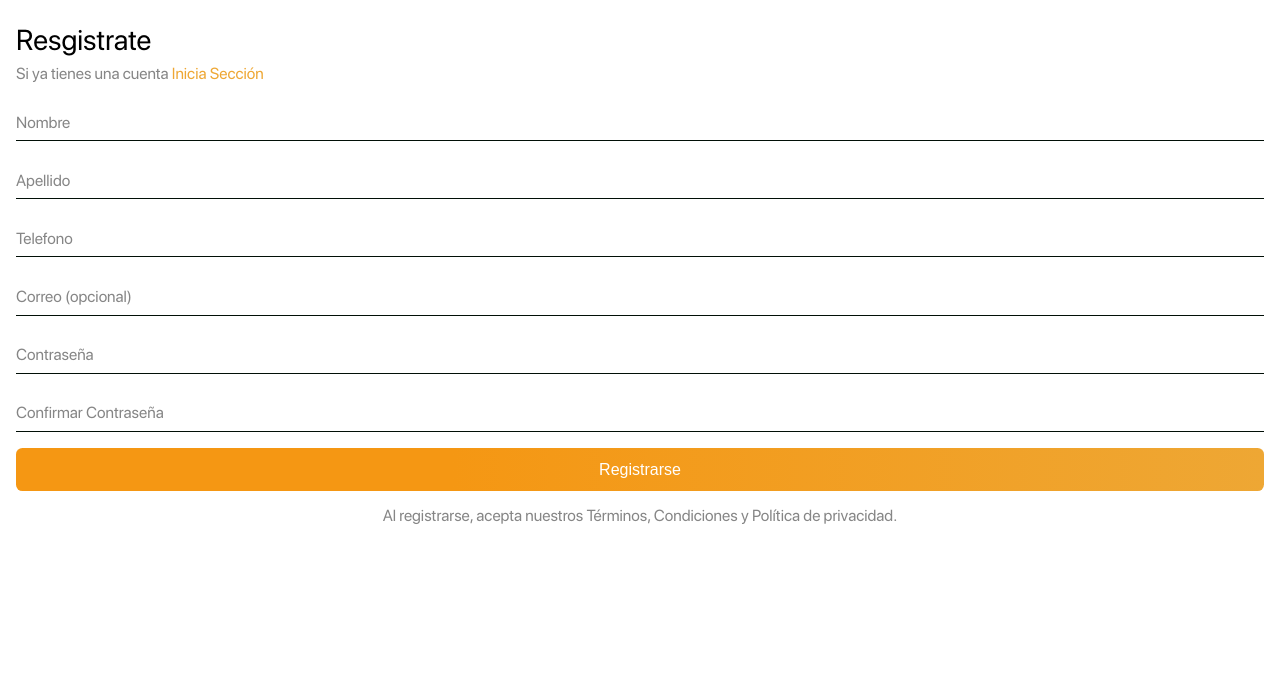
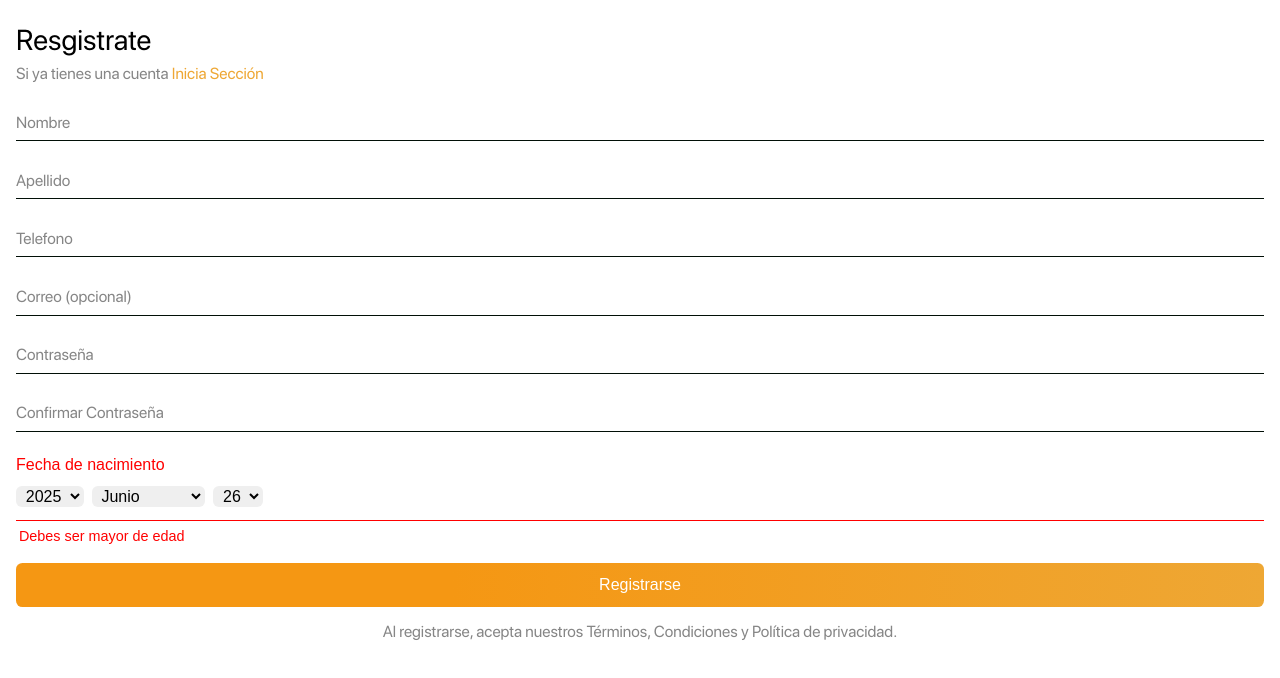
Before and after one commit to Cali-Ya/caliya.front.app, a React (Vite) app: page /auth/sign_up in a window 1280 px wide. Shown: the top 678 px of the page. Built offline with nearby package versions, Linux system fonts and the light colour scheme.

Commit message:
feat: add InputCalendar component for birthday selection and integrate into customer registration form

```diff
--- /dev/null
+++ b/src/components/calendars/input_calendar/InputCalendar.jsx
@@ -0,0 +1,110 @@
+//css
+import clsx from 'clsx';
+import './input_calendar.css';
+// react
+import { useEffect, useState } from 'react';
+
+const InputCalendar = ({ name, register, setValue, errors, title }) => {
+  const today = new Date();
+  const [year, setYear] = useState(today.getFullYear());
+  const [month, setMonth] = useState(today.getMonth());
+  const [day, setDay] = useState(today.getDate());
+  const [daysInMonth, setDaysInMonth] = useState(31);
+
+  useEffect(() => {
+    const days = new Date(year, month + 1, 0).getDate();
+    setDaysInMonth(days);
+    if (day > days) setDay(days);
+  }, [year, month]);
+
+  useEffect(() => {
+    const selectedDate = new Date(year, month, day);
+    const iso = selectedDate.toISOString().split('T')[0];
+    setValue(name, iso, { shouldValidate: true });
+  }, [year, month, day]);
+
+  return (
+    <section
+      className={clsx('input_calendar', {
+        'input_calendar--error': errors[name],
+      })}
+    >
+      {title && (
+        <p
+          className={clsx('input_calendar__title', {
+            'input_calendar__title--error': errors[name],
+          })}
+        >
+          {title}
+        </p>
+      )}
+      <div className="input_calendar__content_selects">
+        <select
+          className="input_calendar__select"
+          value={year}
+          onChange={(e) => setYear(Number(e.target.value))}
+        >
+          {Array.from({ length: 121 }, (_, i) => {
+            const y = today.getFullYear() - 100 + i;
+            return (
+              <option key={y} value={y}>
+                {y}
+              </option>
+            );
+          })}
+        </select>
+
+        <select
+          className="input_calendar__select"
+          value={month}
+          onChange={(e) => setMonth(Number(e.target.value))}
+        >
+          {[
+            'Enero',
+            'Febrero',
+            'Marzo',
+            'Abril',
+            'Mayo',
+            'Junio',
+            'Julio',
+            'Agosto',
+            'Septiembre',
+            'Octubre',
+            'Noviembre',
+            'Diciembre',
+          ].map((m, idx) => (
+            <option key={idx} value={idx}>
+              {m}
+            </option>
+          ))}
+        </select>
+
+        <select
+          className="input_calendar__select"
+          value={day}
+          onChange={(e) => setDay(Number(e.target.value))}
+        >
+          {Array.from({ length: daysInMonth }, (_, i) => (
+            <option key={i + 1} value={i + 1}>
+              {i + 1}
+            </option>
+          ))}
+        </select>
+      </div>
+
+      {/* input oculto registrado */}
+      <input
+        type="hidden"
+        {...register}
+        value={new Date(year, month, day).toISOString().split('T')[0]}
+        readOnly
+      />
+
+      {errors[name] && (
+        <p className="input_component__error">{errors[name]?.message}</p>
+      )}
+    </section>
+  );
+};
+
+export default InputCalendar;
--- /dev/null
+++ b/src/components/calendars/input_calendar/input_calendar.css
@@ -0,0 +1,41 @@
+.input_calendar {
+  width: 100%;
+  display: flex;
+  flex-direction: column;
+  gap: 0.3em;
+  margin: 0.3em 0;
+  font-family: sans-serif;
+
+  .input_calendar__title {
+    font-size: 1em;
+    color: var(--active-color-secondary-light);
+    font-weight: 400;
+    margin-bottom: 0.3em;
+  }
+
+  .input_calendar__content_selects {
+    display: flex;
+    gap: 0.5em;
+    padding-bottom: 0.8em;
+    border-bottom: 1px solid var(--active-color-secondary-light);
+
+    .input_calendar__select {
+      display: flex;
+      outline: none;
+      padding: 0 0.3em;
+      font-size: 16px;
+      border-radius: 6px;
+      border: 1px solid transparent;
+    }
+  }
+}
+
+.input_calendar--error {
+  .input_calendar__title--error {
+    color: var(--active-color-red);
+  }
+
+  .input_calendar__content_selects {
+    border-bottom: 1px solid var(--active-color-red);
+  }
+}
--- a/src/features/auth/register_customers/layout/customers_form/RegisterCustomersForm.jsx
+++ b/src/features/auth/register_customers/layout/customers_form/RegisterCustomersForm.jsx
@@ -7,6 +7,7 @@ import PrimaryButtonComponent from '../../../../../components/button_components/
 import register_customer from '../../services/register_customer';
 //react
 import { useForm } from 'react-hook-form';
+import InputCalendar from '../../../../../components/calendars/input_calendar/InputCalendar';
 
 const RegisterCustomersForm = () => {
   const {
@@ -14,12 +15,28 @@ const RegisterCustomersForm = () => {
     handleSubmit,
     formState: { errors },
     watch,
+    setValue,
   } = useForm();
 
   const onSubmit = (data) => {
     data.phone = `+57${data.phone}`;
-    console.log(data);
     register_customer(data);
+  };
+
+  const validateAdult = (dateStr) => {
+    const today = new Date();
+    const birthDate = new Date(dateStr);
+    const age = today.getFullYear() - birthDate.getFullYear();
+    const monthDiff = today.getMonth() - birthDate.getMonth();
+    const dayDiff = today.getDate() - birthDate.getDate();
+
+    if (
+      age > 18 ||
+      (age === 18 && (monthDiff > 0 || (monthDiff === 0 && dayDiff >= 0)))
+    ) {
+      return true;
+    }
+    return 'Debes ser mayor de edad';
   };
 
   return (
@@ -181,6 +198,34 @@ const RegisterCustomersForm = () => {
         }}
       />
 
+      {/* birthday date */}
+      <InputCalendar
+        title="Fecha de nacimiento"
+        name="birth_date"
+        register={register('birth_date', {
+          required: 'La fecha de nacimiento es obligatoria',
+          validate: (dateStr) => {
+            const today = new Date();
+            const birthDate = new Date(dateStr);
+            const age = today.getFullYear() - birthDate.getFullYear();
+            const monthDiff = today.getMonth() - birthDate.getMonth();
+            const dayDiff = today.getDate() - birthDate.getDate();
+
+            if (
+              age > 18 ||
+              (age === 18 &&
+                (monthDiff > 0 || (monthDiff === 0 && dayDiff >= 0)))
+            ) {
+              return true;
+            }
+            return 'Debes ser mayor de edad';
+          },
+        })}
+        setValue={setValue}
+        errors={errors}
+      />
+
+      {/* submit */}
       <PrimaryButtonComponent text="Registrarse" type="submit" />
     </form>
   );
```
